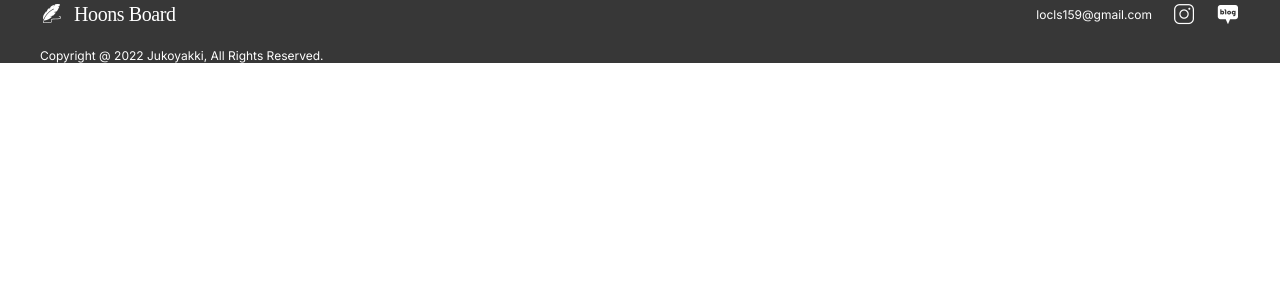
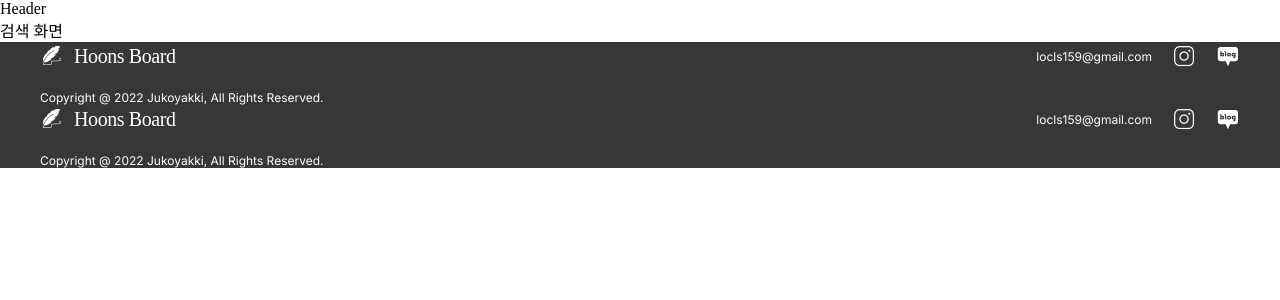
Before and after one commit to toadsam/BlogProject, a React (Create React App) app in the folder board-front/: page /search in a window 1280 px wide. Shown: the top 300 px of the page. Built offline with nearby package versions, Linux system fonts and the light colour scheme; a web font is replaced by a local one.

Commit message:
[ADD] 코드 홈페이지 내용 수정 (-재훈)

```diff
--- a/board-front/src/App.tsx
+++ b/board-front/src/App.tsx
@@ -2,6 +2,15 @@ import React, { useState } from 'react';
 //import logo from './logo.svg';
 import './App.css';
 import Footer from 'layouts/Footer';
+import { Route, Routes } from 'react-router-dom';
+import Main from 'views/Main';
+import Authentication from 'views/Authentication';
+import User from 'views/User';
+import Search from 'views/Search';
+import BoardWrite from 'views/Board/Write';
+import BoardUpdate from 'views/Board/Update';
+import BoardDetail from 'views/Board/Detail';
+import Container from 'layouts/Container';
 
 // component : Application 컴포넌트 //
 function App() {
@@ -16,11 +25,24 @@ function App() {
   // description : 게시물 수정하기 : '/board/update/:boardnumber' - BoardUpdate //
 
   return (
-    <>
-      <Footer/>
+    <Routes>
+      <Route element = {<Container/>}>
+        <Route path='/' element={<Main/>} />
+        <Route path='/auth' element={<Authentication/>} />
+        <Route path='/search' element={<Search/>}/>
+        <Route path='/search' element={<User/>}/>
+        <Route path='/board'>
+        <Route path ='write' element={<BoardWrite/>} />
+        <Route path ='update/:boardNumber' element={<BoardUpdate/>}/>
+        <Route path =':boardNumber' element={<BoardDetail/>} />
+
+      </Route>
+
+      </Route>
 
 
-    </>
+
+    </Routes>
   );
 }
 
--- /dev/null
+++ b/board-front/src/layouts/Container/index.tsx
@@ -0,0 +1,26 @@
+import Footer from 'layouts/Footer'
+import Header from 'layouts/Header'
+import React from 'react'
+import { Outlet, useLocation } from 'react-router-dom'
+
+
+// component : 레이아웃 //
+export default function Container() {
+
+    // state : 현재 페이지 path name  상태 //
+    const {pathname} = useLocation();
+
+    // render : 레이아웃 렌더링 //
+  return (
+    <>
+        <Header/>
+        <Outlet/>
+        {pathname !== '/auth' && <Footer/>}
+        <Footer/>
+
+
+
+
+    </>
+  )
+}
--- /dev/null
+++ b/board-front/src/layouts/Header/index.tsx
@@ -0,0 +1,11 @@
+import React from 'react'
+import './style.css';
+//  component : 헤더 레이아웃  //
+export default function Header() {
+
+
+    // render : 헤더 레이아웃 렌더링 //
+  return (
+    <div>Header</div>
+  )
+}
--- a/board-front/src/views/Authentication/index.tsx
+++ b/board-front/src/views/Authentication/index.tsx
@@ -1,4 +1,5 @@
 import React from 'react'
+import './style.css';
 
 
 // render : 인증 화면 컴포넌트 렌더링 //
--- a/board-front/src/views/Main/index.tsx
+++ b/board-front/src/views/Main/index.tsx
@@ -1,5 +1,5 @@
 import React from 'react'
-
+import './style.css';
 
 // component : 메인 화면 컴포넌트 //
 export default function Main() {
--- a/board-front/src/views/Search/index.tsx
+++ b/board-front/src/views/Search/index.tsx
@@ -4,9 +4,9 @@ import './style.css';
 // component : 게시물 검색 화면 컴포넌트 //
 export default function Search() {
 
-// component : 게시물 상세 화면 컴포넌트 //
+// component : 게시물 검색 화면 컴포넌트 렌더링 //
   return (
 
-    <div>index</div>
+    <div>검색 화면</div>
   )
 }
--- a/board-front/src/views/User/index.tsx
+++ b/board-front/src/views/User/index.tsx
@@ -0,0 +1,8 @@
+import React from 'react'
+import './style.css';
+
+export default function index() {
+  return (
+    <div>index</div>
+  )
+}
```
Also changed, not shown: board-front/src/constants/index.ts (added, +8 -0 lines), board-front/src/layouts/Header/style.css (added).
